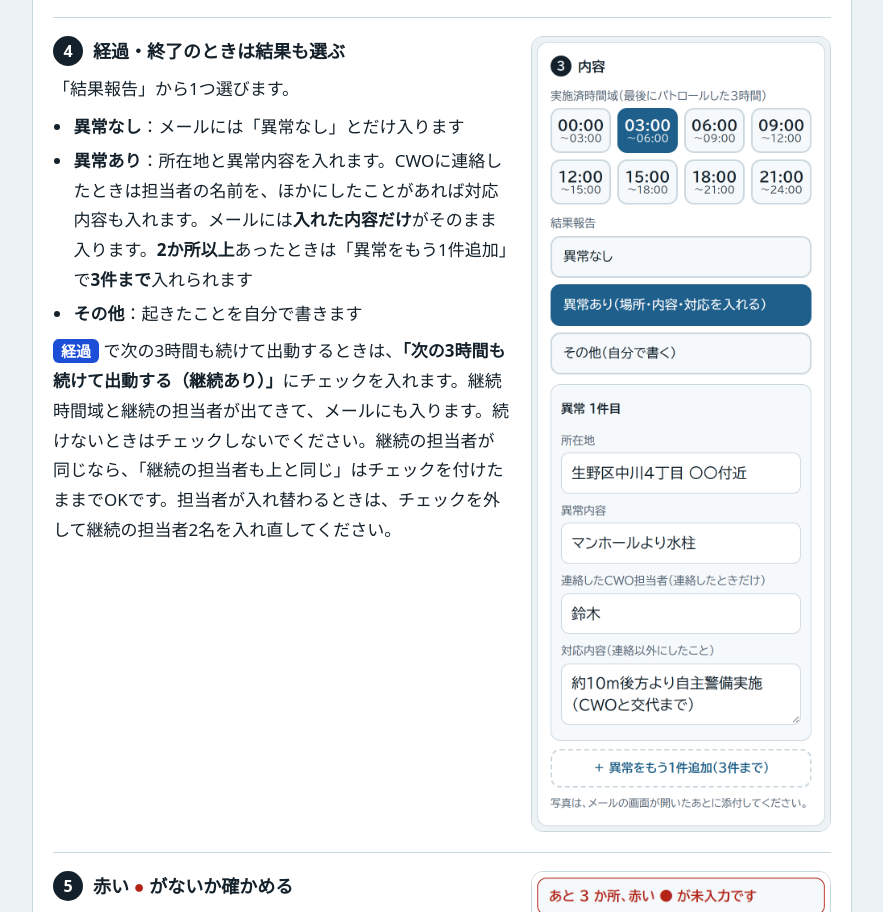
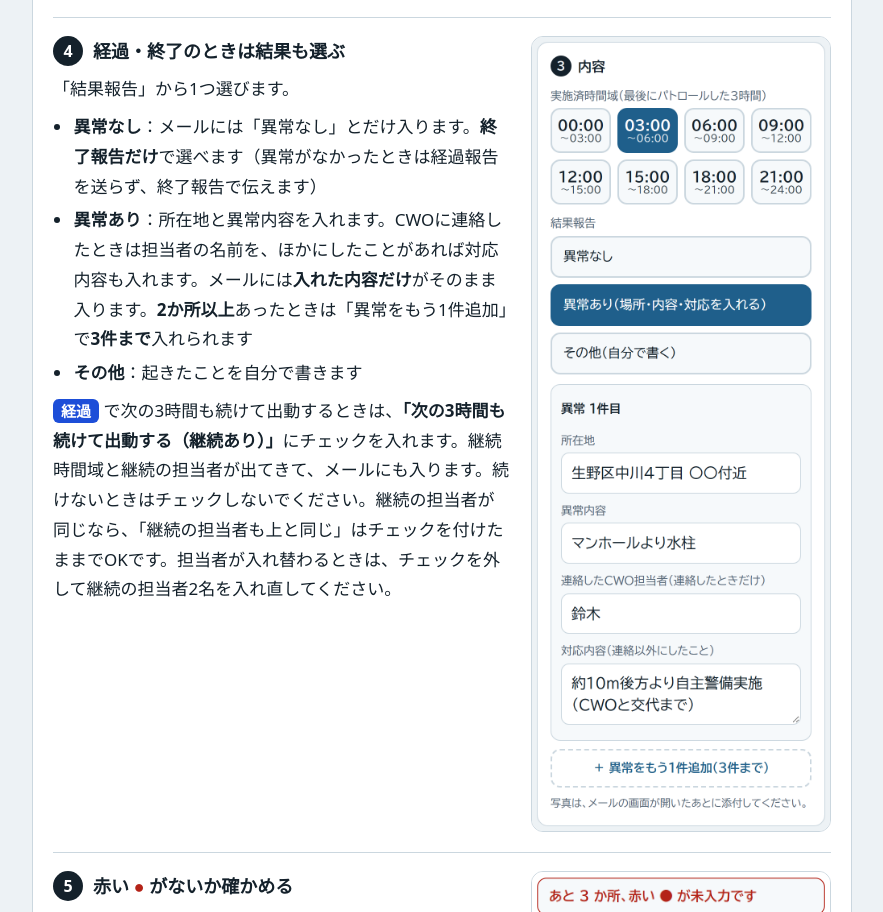
Before and after one commit to a-dsp/a-dsp, a plain HTML site: page guide.html in a window 1280 px wide. Shown: the part 2730-3642 px from the top of the page, without its empty margins (198-1081 px from the left). Drawn offline with Linux system fonts and the light colour scheme; a web font is replaced by a local one.

Commit message:
経過報告から「異常なし」を外す（異常なしは終了報告で）
Co-Authored-By: Claude Opus 5.5 <noreply@anthropic.com>

```diff
--- a/guide.html
+++ b/guide.html
@@ -176,7 +176,7 @@ ul{margin:0;padding-left:1.2em;display:flex;flex-direction:column;gap:4px}
         <div class="head"><span class="n">4</span><h3>経過・終了のときは結果も選ぶ</h3></div>
         <p>「結果報告」から1つ選びます。</p>
         <ul>
-          <li><b>異常なし</b>：メールには「異常なし」とだけ入ります</li>
+          <li><b>異常なし</b>：メールには「異常なし」とだけ入ります。<b>終了報告だけ</b>で選べます（異常がなかったときは経過報告を送らず、終了報告で伝えます）</li>
           <li><b>異常あり</b>：所在地と異常内容を入れます。CWOに連絡したときは担当者の名前を、ほかにしたことがあれば対応内容も入れます。メールには<b>入れた内容だけ</b>がそのまま入ります。<b>2か所以上</b>あったときは「異常をもう1件追加」で<b>3件まで</b>入れられます</li>
           <li><b>その他</b>：起きたことを自分で書きます</li>
         </ul>
```
Also changed, not shown: index.html (+2 -1 lines).
